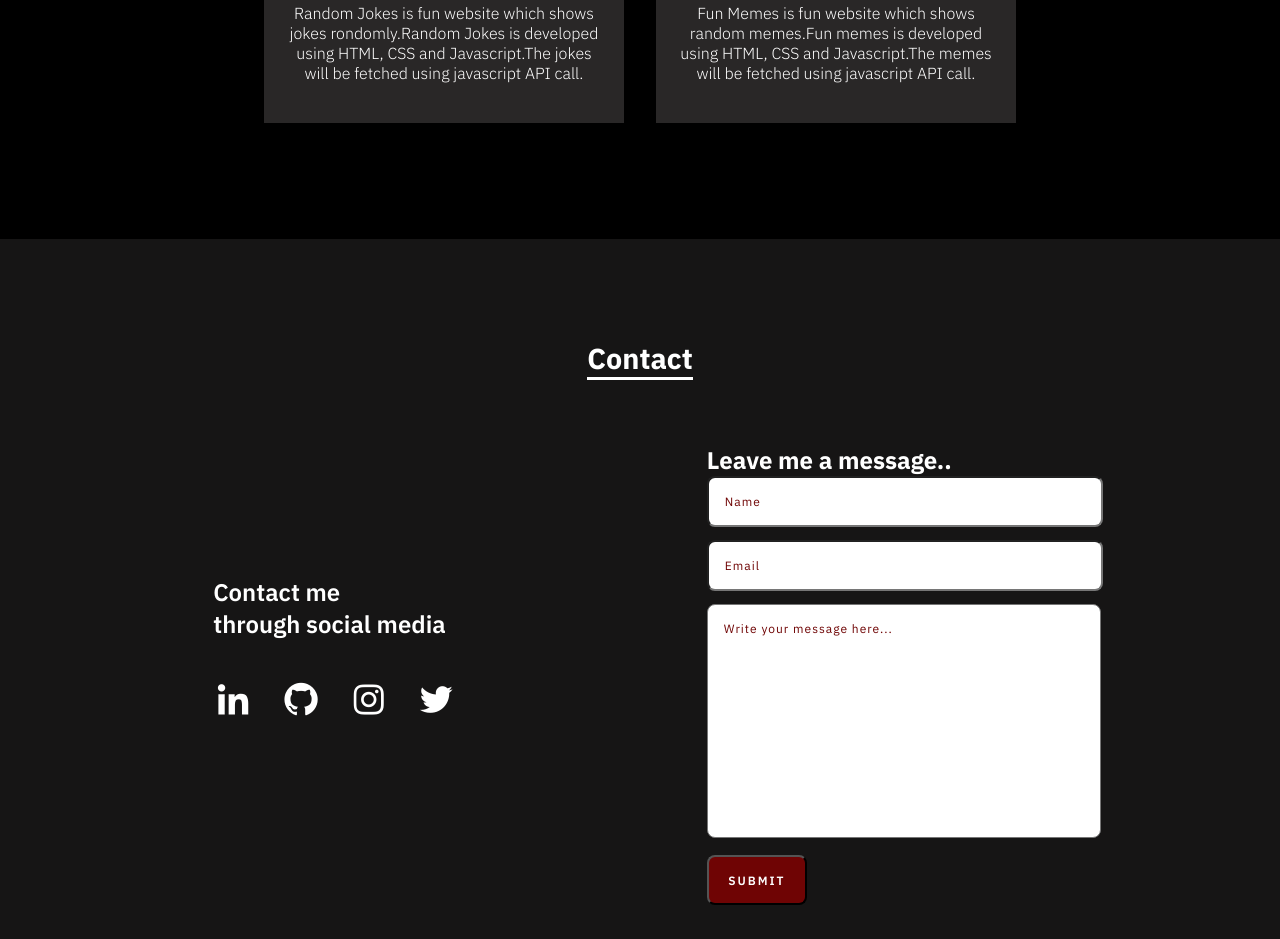
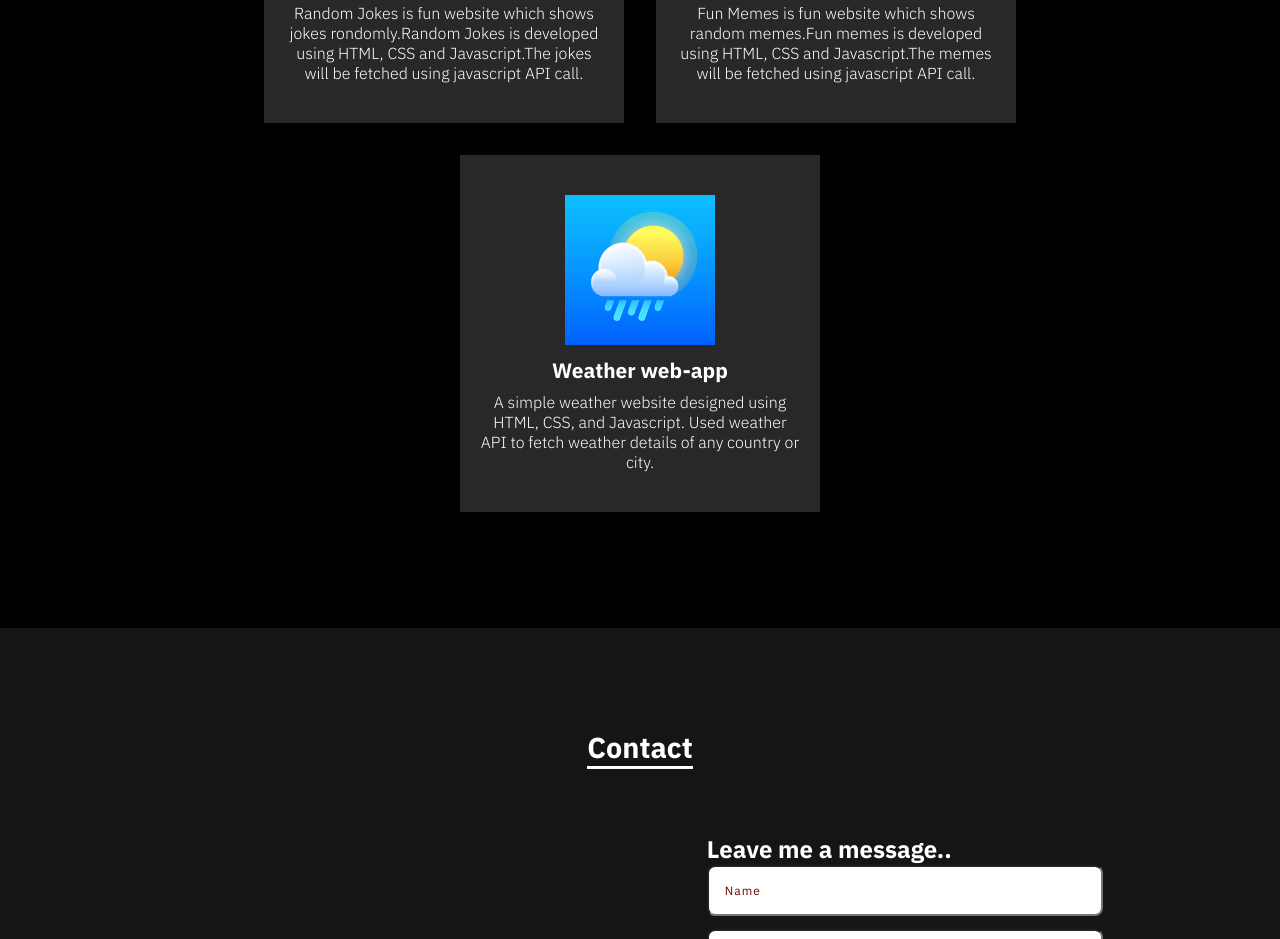
Before and after one commit to Pradeep7601/personal-portfolio, a plain HTML site: page index.html in a window 1280 px wide. Shown: the part 2674-3613 px from the top of the page. Drawn offline with nearby package versions, Linux system fonts and the light colour scheme.

Commit message:
added new project

```diff
--- a/index.html
+++ b/index.html
@@ -130,6 +130,15 @@
 
                 </div>
             </a>
+            <a href="https://pradeep7601.github.io/weather-app/" target=”_blank”>
+                <div class="box">
+                    <img src="img/weather.png" alt="">
+                    <h1>Weather web-app</h1>
+                    <p>A simple weather website designed using HTML, CSS, and Javascript. Used weather API to fetch weather details
+                        of any country or city.</p>
+
+                </div>
+            </a>
         </div>
     </section>
 
```
Also changed, not shown: img/weather.png (added).
